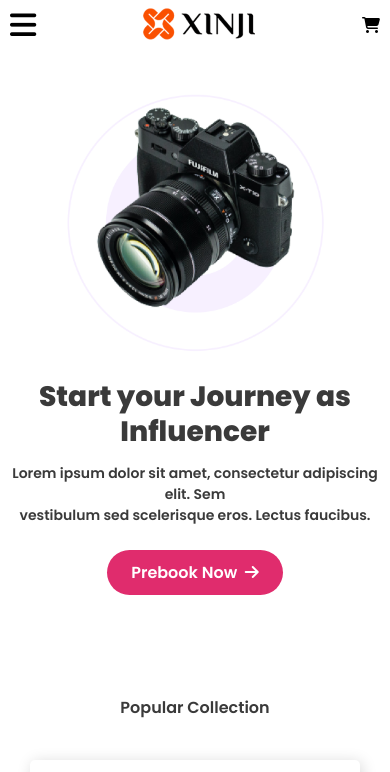
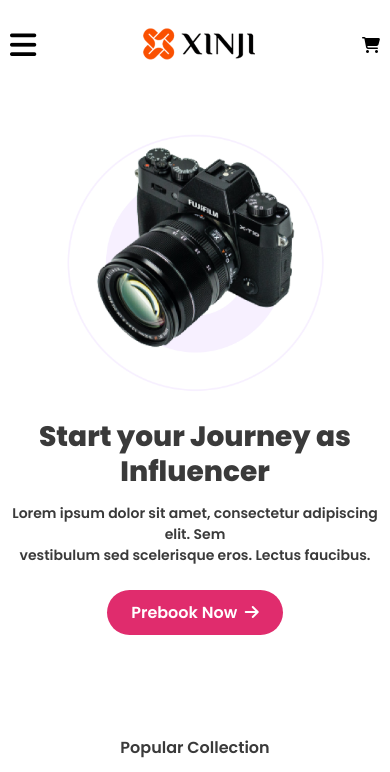
Before and after one commit to xehardenmiraj/camera-setup-system, a plain HTML site: page index.html in a window 390 px wide. Shown: the top 772 px of the page. Drawn offline with Linux system fonts and the light colour scheme.

Commit message:
Fixed Sticky Navbar Issue

```diff
--- a/style.css
+++ b/style.css
@@ -10,18 +10,24 @@ body {
     margin-right: auto;
 }
 
+.site {
+    margin: 0 auto;
+
+}
+
 .container {
     padding: 0px 120px;
 }
 
 header {
     display: flex;
+    align-items: center;
     justify-content: space-between;
-    display: flex;
-    justify-content: space-between;
-    align-items: center;
-    position: sticy;
+    position: sticky;
     top: 0;
+    background-color: #ffffff;
+    padding-top: 50px !important;
+    padding-bottom: 50px !important;
 }
 
 /* Navigation starts here */
@@ -371,6 +377,8 @@ footer li a {
 @media only screen and (max-width: 768px) {
     header {
         flex-direction: row-reverse;
+        padding-top: 20px !important;
+        padding-bottom: 20px !important;
     }
 
     .nav {
```
